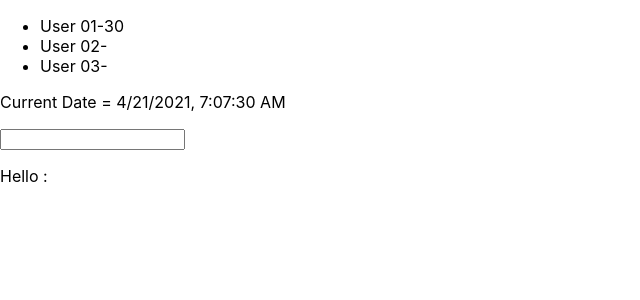
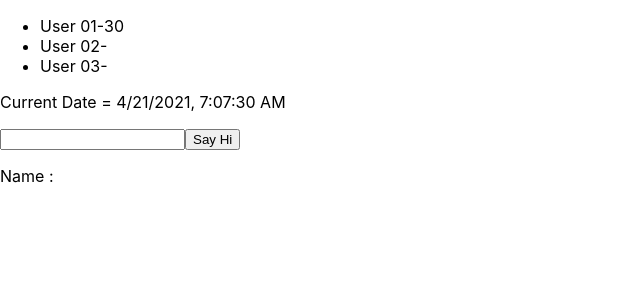
Before and after one commit to DoT-ReversE/workshop-javascript-2021-04-21, a React (Create React App) app: page / in a window 1280 px wide. Shown: the top 300 px of the page, without its empty margins (0-640 px from the left). Built offline with nearby package versions, Linux system fonts and the light colour scheme.

Commit message:
Add state to Form

```diff
--- a/src/components/Form.js
+++ b/src/components/Form.js
@@ -1,12 +1,24 @@
 import React, { useState, useEffect } from 'react';
 
 function Form() {
-    const [data, setData] = useState("");
+    const [name, setName] = useState("");
+    const [message, setMessage] = useState("");
+
+    function doKey(event) {
+        setName(event.target.value);
+    }
+
+    function sayHi() {
+        console.log("Click say hi");
+        setMessage("Hello " + name + "!!!!");
+    }
 
     return (
         <div>
-            <input type="text"/>
-            <p>Hello : {data}</p>
+            <input type="text" onKeyUp={doKey}/>
+            <button onClick={sayHi}>Say Hi</button>
+            <p>Name : {name}</p>
+            <p>{message}</p>
         </div>
     );
 }
```
Also changed, not shown: 1 other file (tests, documents, lock files or other folders).
